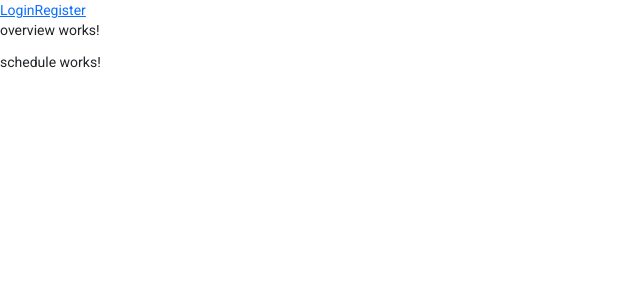
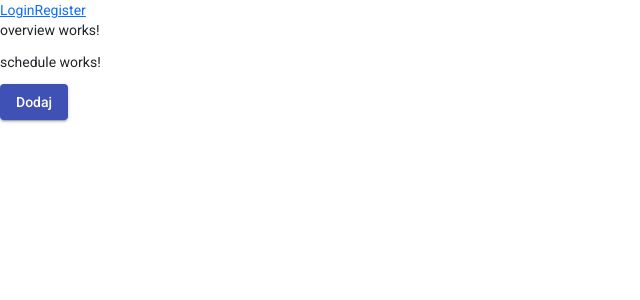
Before and after one commit to WojciechMierzejewski/przejazdy, an Angular app: page /overview/schedule in a window 1280 px wide. Shown: the top 300 px of the page, without its empty margins (0-640 px from the left). Built offline with nearby package versions, Linux system fonts and the light colour scheme.

Commit message:
mat button introduced

```diff
--- a/projects/mojeprzejazdy/src/app/app.module.ts
+++ b/projects/mojeprzejazdy/src/app/app.module.ts
@@ -1,5 +1,6 @@
 import { NgModule } from '@angular/core';
 import { FormsModule, ReactiveFormsModule } from "@angular/forms";
+import { MatButtonModule } from '@angular/material/button';
 import { MatIconModule } from '@angular/material/icon';
 import { MatInputModule } from '@angular/material/input';
 import { BrowserModule } from '@angular/platform-browser';
@@ -28,7 +29,8 @@ import { UserregComponent } from './components/userreg/userreg.component';
     AppRoutingModule,
     BrowserAnimationsModule,
     MatInputModule,
-    MatIconModule
+    MatIconModule,
+    MatButtonModule
   ],
   providers: [],
   bootstrap: [AppComponent]
--- a/projects/mojeprzejazdy/src/app/components/schedule/schedule.component.html
+++ b/projects/mojeprzejazdy/src/app/components/schedule/schedule.component.html
@@ -1 +1,3 @@
 <p>schedule works!</p>
+
+<button mat-raised-button color="primary" (click)="onDodajClick($event)">Dodaj</button>
--- a/projects/mojeprzejazdy/src/app/components/schedule/schedule.component.ts
+++ b/projects/mojeprzejazdy/src/app/components/schedule/schedule.component.ts
@@ -7,9 +7,11 @@ import { Component, OnInit } from '@angular/core';
 })
 export class ScheduleComponent implements OnInit {
 
-  constructor() { }
-
   ngOnInit(): void {
   }
 
+  onDodajClick(event: Event): void {
+
+  }
+
 }
```
